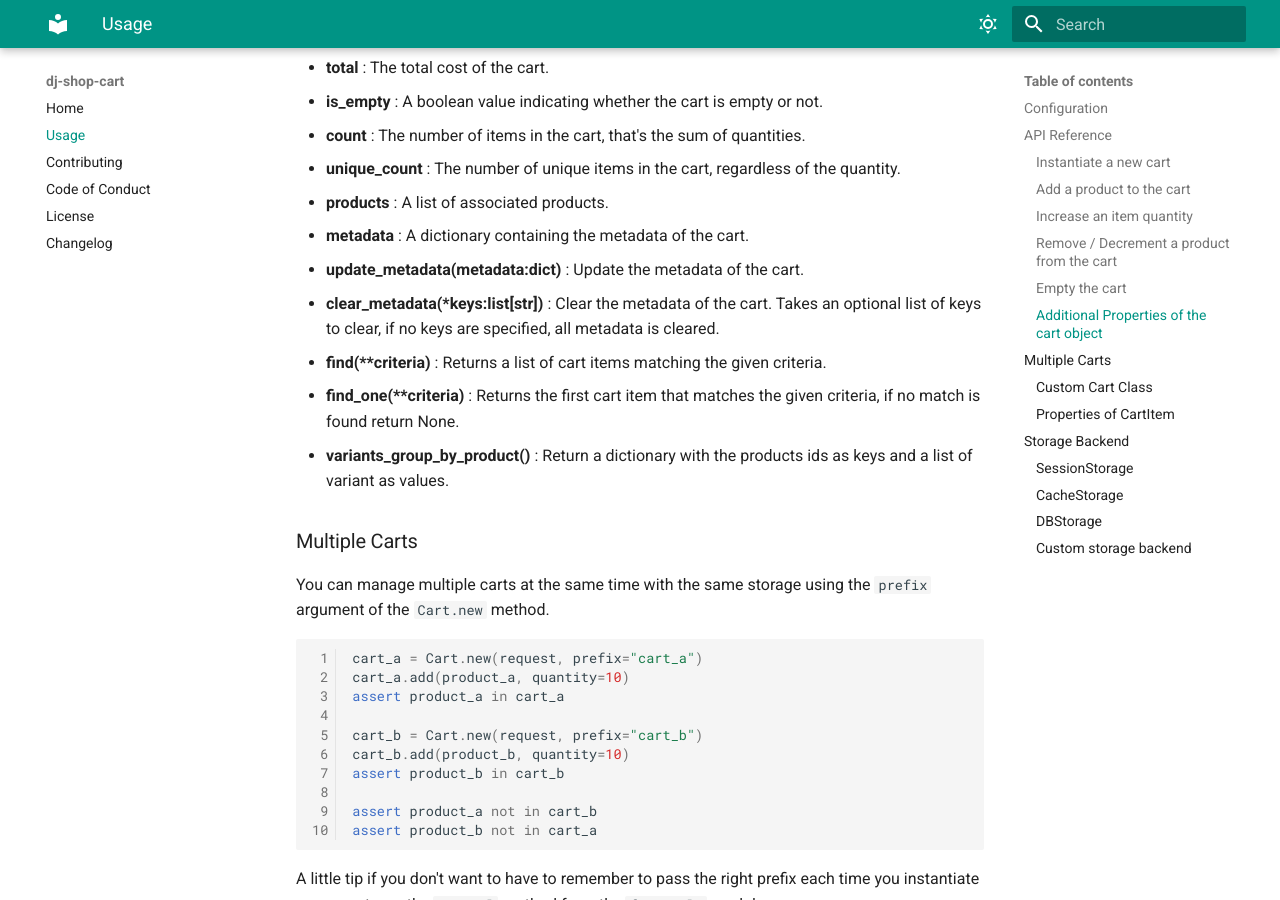
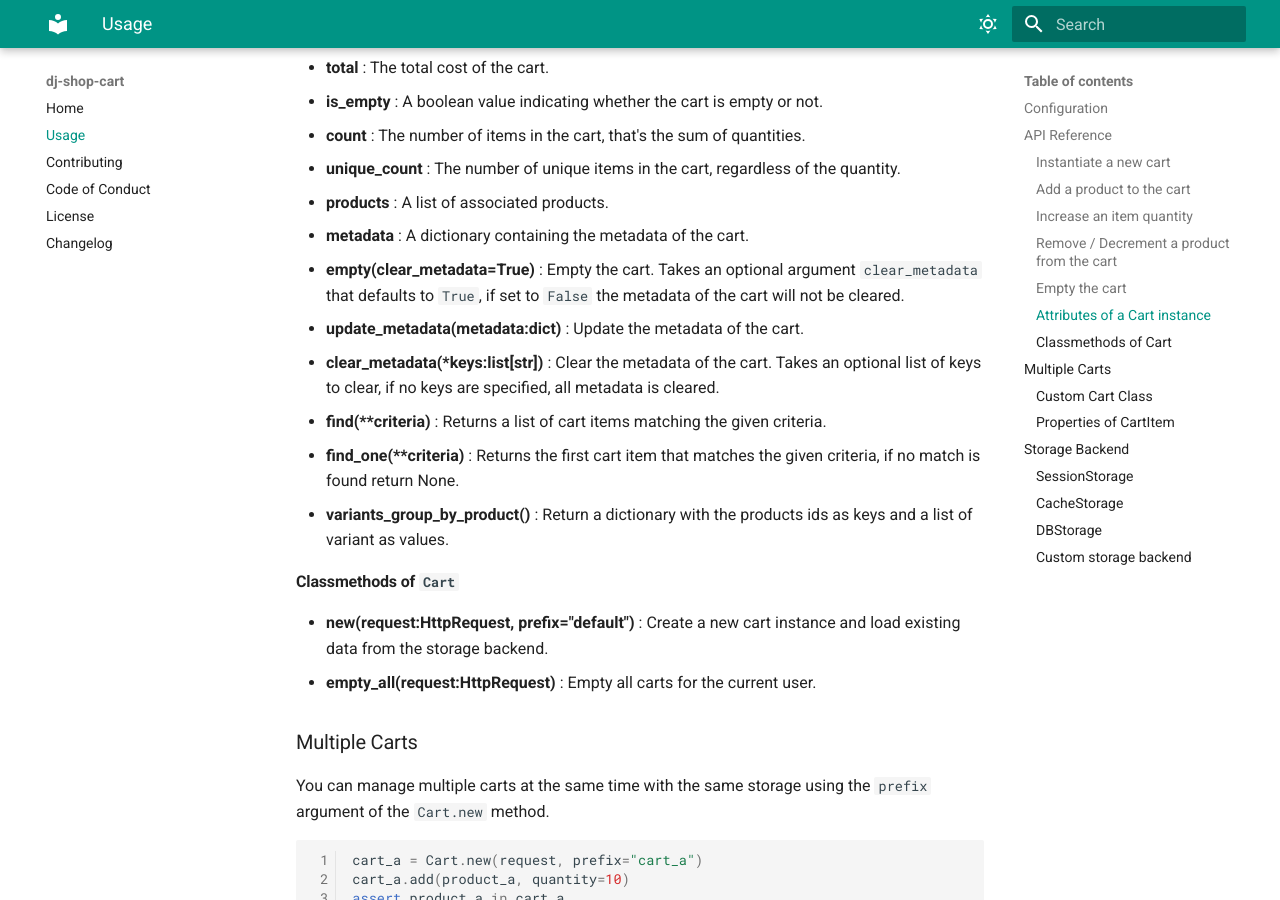
Before and after one commit to Tobi-De/dj-shop-cart, an MkDocs documentation site: the page built from docs/usage.md, in a window 1280 px wide and 900 px high, scrolled down 2911 px. Built offline with MkDocs 1.6.1 and Material for MkDocs 9.7.7, drawn with Linux system fonts in a browser that asks for light colours; some of the changed text lies outside the part shown.

Commit message:
refactor: empty all make more sense as a classmethod

````diff
--- a/docs/usage.md
+++ b/docs/usage.md
@@ -90,7 +90,7 @@ cart.empty()
 ```
 This method take no arguments.
 
-### Additional Properties of the cart object
+### Attributes of a `Cart` instance
 
 ```python
 def my_view(request):
@@ -123,11 +123,17 @@ def my_view(request):
 - **unique_count** : The number of unique items in the cart, regardless of the quantity.
 - **products** : A list of associated products.
 - **metadata** : A dictionary containing the metadata of the cart.
+- **empty(clear_metadata=True)** : Empty the cart. Takes an optional argument `clear_metadata` that defaults to `True`, if set to `False` the metadata of the cart will not be cleared.
 - **update_metadata(metadata:dict)** : Update the metadata of the cart.
 - **clear_metadata(\*keys:list[str])** : Clear the metadata of the cart. Takes an optional list of keys to clear, if no keys are specified, all metadata is cleared.
 - **find(\*\*criteria)** : Returns a list of cart items matching the given criteria.
 - **find_one(\*\*criteria)** : Returns the first cart item that matches the given criteria, if no match is found return None.
 - **variants_group_by_product()** :  Return a dictionary with the products ids as keys and a list of variant as values.
+
+### Classmethods of `Cart`
+
+- **new(request:HttpRequest, prefix="default")** : Create a new cart instance and load existing data from the storage backend.
+- **empty_all(request:HttpRequest)** : Empty all carts for the current user.
 
 ## Multiple Carts
 
--- a/pyproject.toml
+++ b/pyproject.toml
@@ -1,6 +1,6 @@
 [tool.poetry]
 name = "dj-shop-cart"
-version = "6.1.0"
+version = "7.0.0"
 description = "Simple django cart manager for your django projects."
 authors = ["Tobi DEGNON <tobidegnon@protonmail.com>"]
 license = "MIT"
````
Also changed, not shown: 1 other file.
